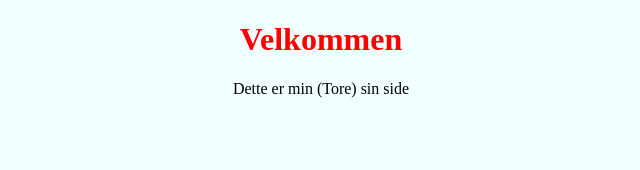
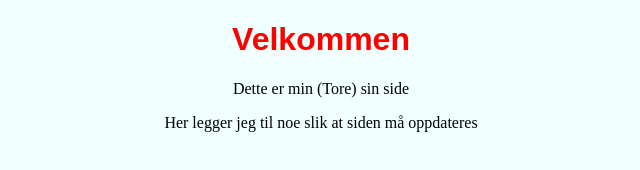
Before and after one commit to torethie/brukernavn, a plain HTML site: page index.html in a window 1280 px wide. Shown: the whole page, without its empty margins (319-959 px from the left). Drawn offline with Linux system fonts and the light colour scheme.

```diff
--- a/index.html
+++ b/index.html
@@ -11,6 +11,7 @@
 <body>
     <h1>Velkommen</h1>
     <p>Dette er min (Tore) sin side</p>
+    <p>Her legger jeg til noe slik at siden må oppdateres</p>
 </body>
 
 </html>
--- a/style.css
+++ b/style.css
@@ -5,4 +5,5 @@
 
 h1 {
   color: rgb(255, 0, 0);
+  font-family: Arial, sans-serif;
 }
```
